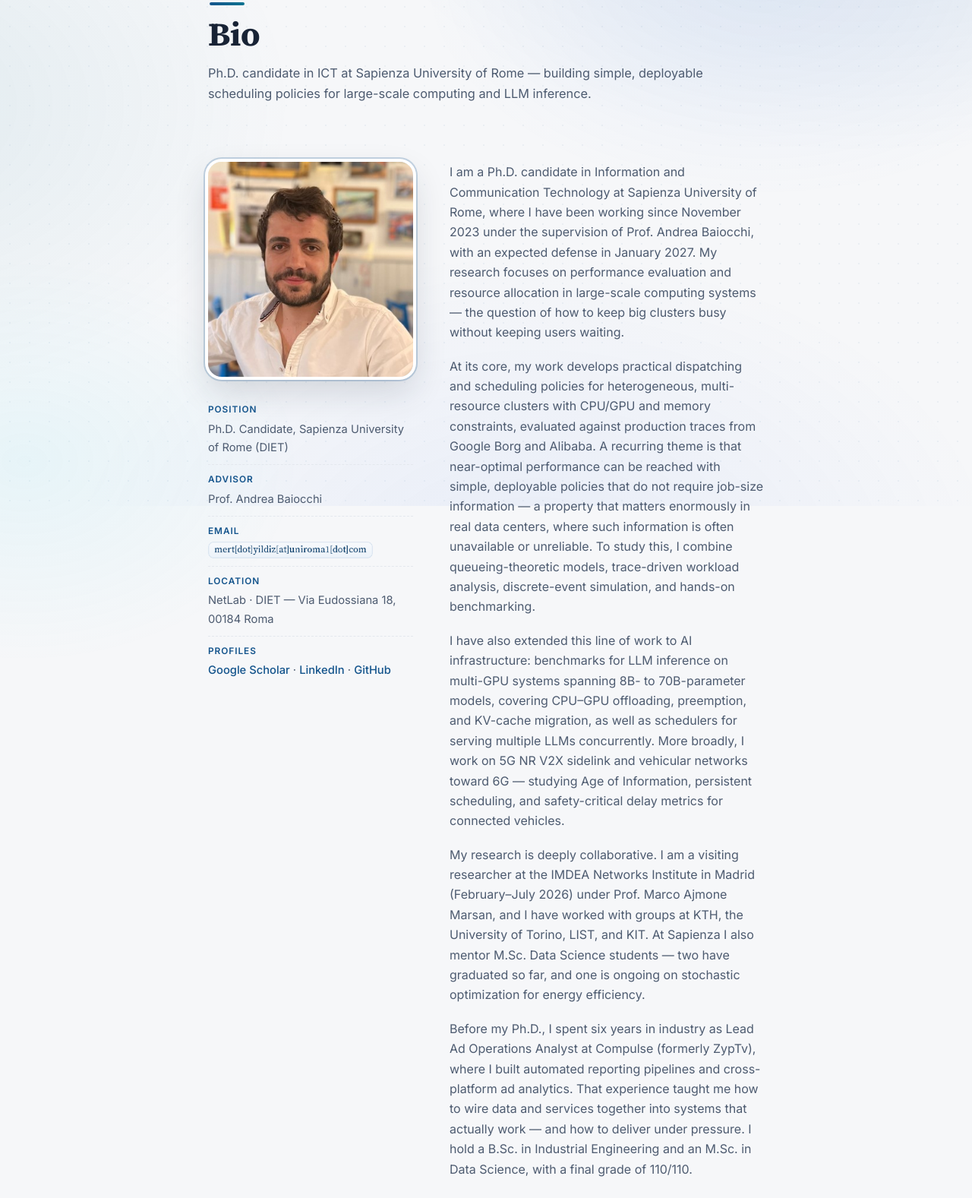
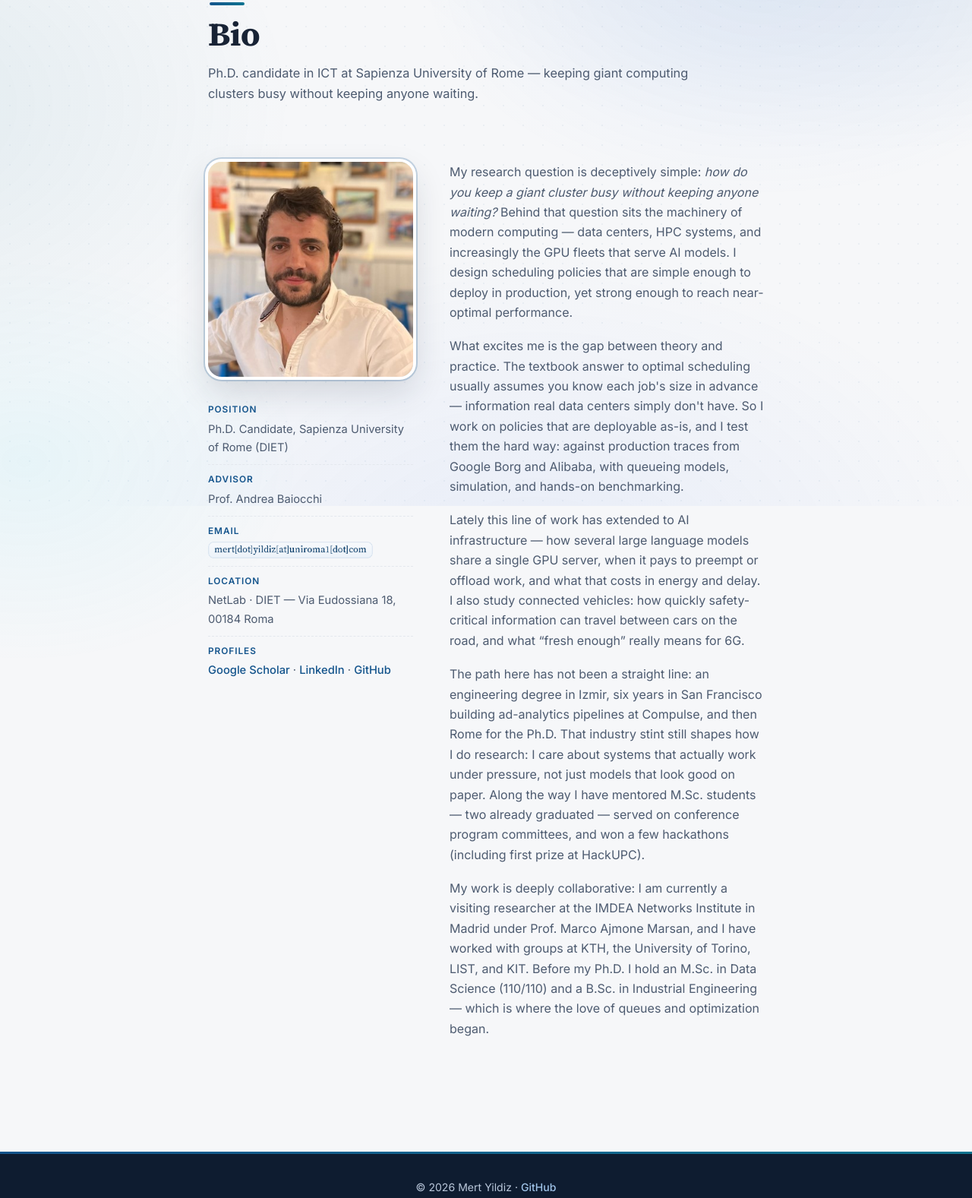
Before and after one commit to MertYILDIZ19/MertYILDIZ19.github.io, a plain HTML site: page bio.html in a window 1280 px wide. Shown: the part 134-1711 px from the top of the page at 76% size. Drawn offline with Linux system fonts and the light colour scheme.

Commit message:
Rewrite bio in a warmer, story-driven voice; drop jargon site-wide
- Bio page: opens with the research question as a hook, tells the
  Izmir -> San Francisco -> Rome path, mentions mentoring/TPC/HackUPC
- Home: new hero tagline + shorter bio excerpt; research cards renamed
  to plain-language titles (Keeping Clusters Busy, Energy vs. Speed,
  Predicting Run Times, Serving AI Models, Connected Vehicles)
- Experience page: removed JIQ-family, 8B-70B, KV-cache, CPU-GPU
  jargon from the PhD bullet list

```diff
--- a/bio.html
+++ b/bio.html
@@ -38,7 +38,7 @@
   <section class="page-hero">
     <div class="container narrow">
       <h1>Bio</h1>
-      <p>Ph.D. candidate in ICT at Sapienza University of Rome — building simple, deployable scheduling policies for large-scale computing and LLM inference.</p>
+      <p>Ph.D. candidate in ICT at Sapienza University of Rome — keeping giant computing clusters busy without keeping anyone waiting.</p>
     </div>
   </section>
 
@@ -64,40 +64,35 @@
 
         <div class="about-body">
           <p>
-            I am a Ph.D. candidate in Information and Communication Technology at Sapienza University of Rome,
-            where I have been working since November 2023 under the supervision of Prof. Andrea Baiocchi, with an
-            expected defense in January 2027. My research focuses on performance evaluation and resource allocation
-            in large-scale computing systems — the question of how to keep big clusters busy without keeping users
-            waiting.
+            My research question is deceptively simple: <em>how do you keep a giant cluster busy without keeping
+            anyone waiting?</em> Behind that question sits the machinery of modern computing — data centers, HPC
+            systems, and increasingly the GPU fleets that serve AI models. I design scheduling policies that are
+            simple enough to deploy in production, yet strong enough to reach near-optimal performance.
           </p>
           <p>
-            At its core, my work develops practical dispatching and scheduling policies for heterogeneous,
-            multi-resource clusters with CPU/GPU and memory constraints, evaluated against production traces from
-            Google Borg and Alibaba. A recurring theme is that near-optimal performance can be reached with simple,
-            deployable policies that do not require job-size information — a property that matters enormously in real
-            data centers, where such information is often unavailable or unreliable. To study this, I combine
-            queueing-theoretic models, trace-driven workload analysis, discrete-event simulation, and hands-on
-            benchmarking.
+            What excites me is the gap between theory and practice. The textbook answer to optimal scheduling
+            usually assumes you know each job's size in advance — information real data centers simply don't have.
+            So I work on policies that are deployable as-is, and I test them the hard way: against production
+            traces from Google Borg and Alibaba, with queueing models, simulation, and hands-on benchmarking.
           </p>
           <p>
-            I have also extended this line of work to AI infrastructure: benchmarks for LLM inference on multi-GPU
-            systems spanning 8B- to 70B-parameter models, covering CPU–GPU offloading, preemption, and KV-cache
-            migration, as well as schedulers for serving multiple LLMs concurrently. More broadly, I work on 5G NR
-            V2X sidelink and vehicular networks toward 6G — studying Age of Information, persistent scheduling, and
-            safety-critical delay metrics for connected vehicles.
+            Lately this line of work has extended to AI infrastructure — how several large language models share a
+            single GPU server, when it pays to preempt or offload work, and what that costs in energy and delay.
+            I also study connected vehicles: how quickly safety-critical information can travel between cars on
+            the road, and what “fresh enough” really means for 6G.
           </p>
           <p>
-            My research is deeply collaborative. I am a visiting researcher at the IMDEA Networks Institute in Madrid
-            (February–July 2026) under Prof. Marco Ajmone Marsan, and I have worked with groups at KTH, the
-            University of Torino, LIST, and KIT. At Sapienza I also mentor M.Sc. Data Science students — two have
-            graduated so far, and one is ongoing on stochastic optimization for energy efficiency.
+            The path here has not been a straight line: an engineering degree in Izmir, six years in San Francisco
+            building ad-analytics pipelines at Compulse, and then Rome for the Ph.D. That industry stint still shapes
+            how I do research: I care about systems that actually work under pressure, not just models
+            that look good on paper. Along the way I have mentored M.Sc. students — two already graduated — served
+            on conference program committees, and won a few hackathons (including first prize at HackUPC).
           </p>
           <p>
-            Before my Ph.D., I spent six years in industry as Lead Ad Operations Analyst at Compulse (formerly
-            ZypTv), where I built automated reporting pipelines and cross-platform ad analytics. That experience
-            taught me how to wire data and services together into systems that actually work — and how to deliver
-            under pressure. I hold a B.Sc. in Industrial Engineering and an M.Sc. in Data Science, with a final
-            grade of 110/110.
+            My work is deeply collaborative: I am currently a visiting researcher at the IMDEA Networks Institute in
+            Madrid under Prof. Marco Ajmone Marsan, and I have worked with groups at KTH, the University of Torino,
+            LIST, and KIT. Before my Ph.D. I hold an M.Sc. in Data Science (110/110) and a B.Sc. in Industrial
+            Engineering — which is where the love of queues and optimization began.
           </p>
         </div>
 
```
Also changed, not shown: experience.html (+3 -3 lines), index.html (+16 -20 lines).
